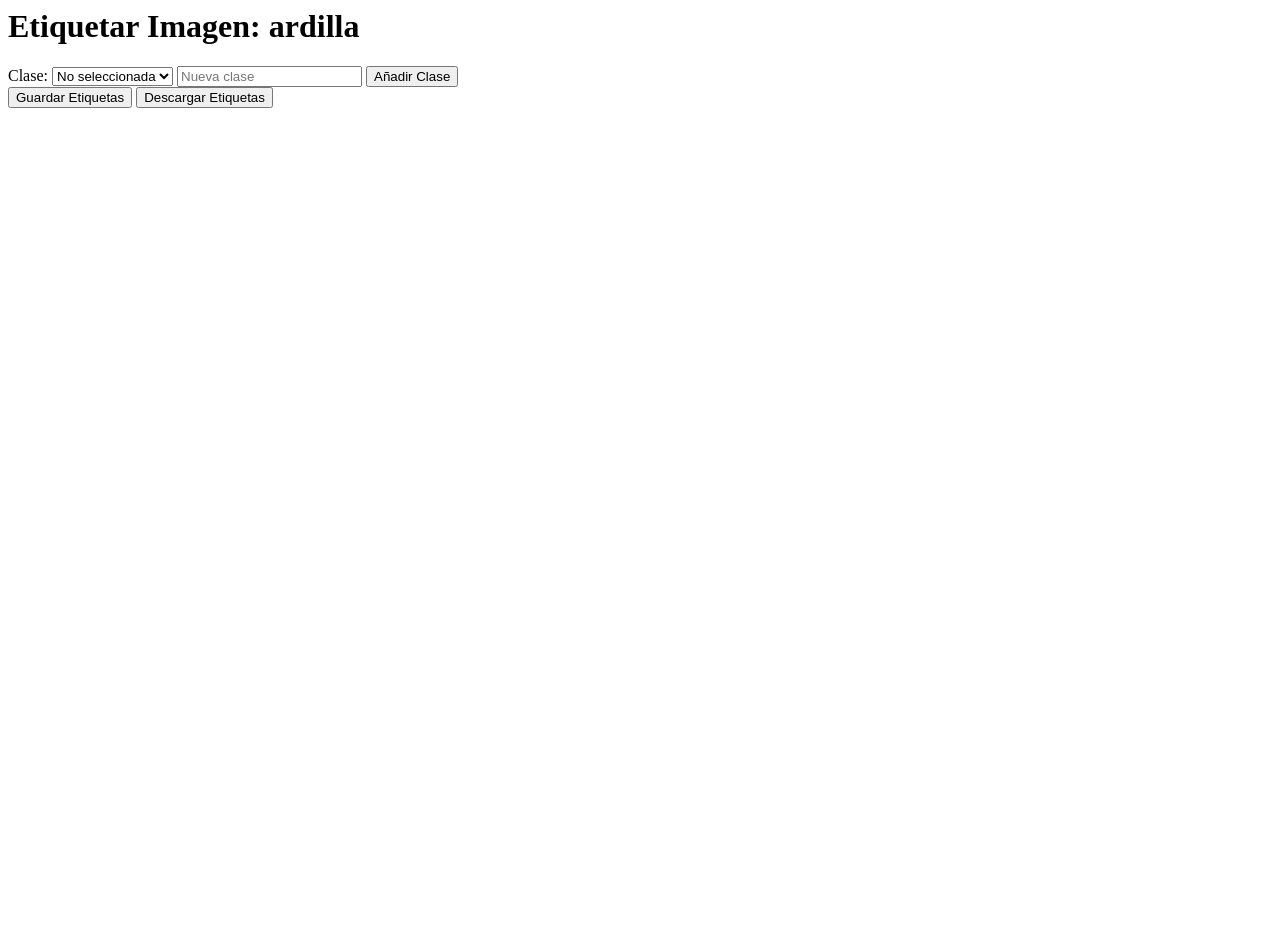
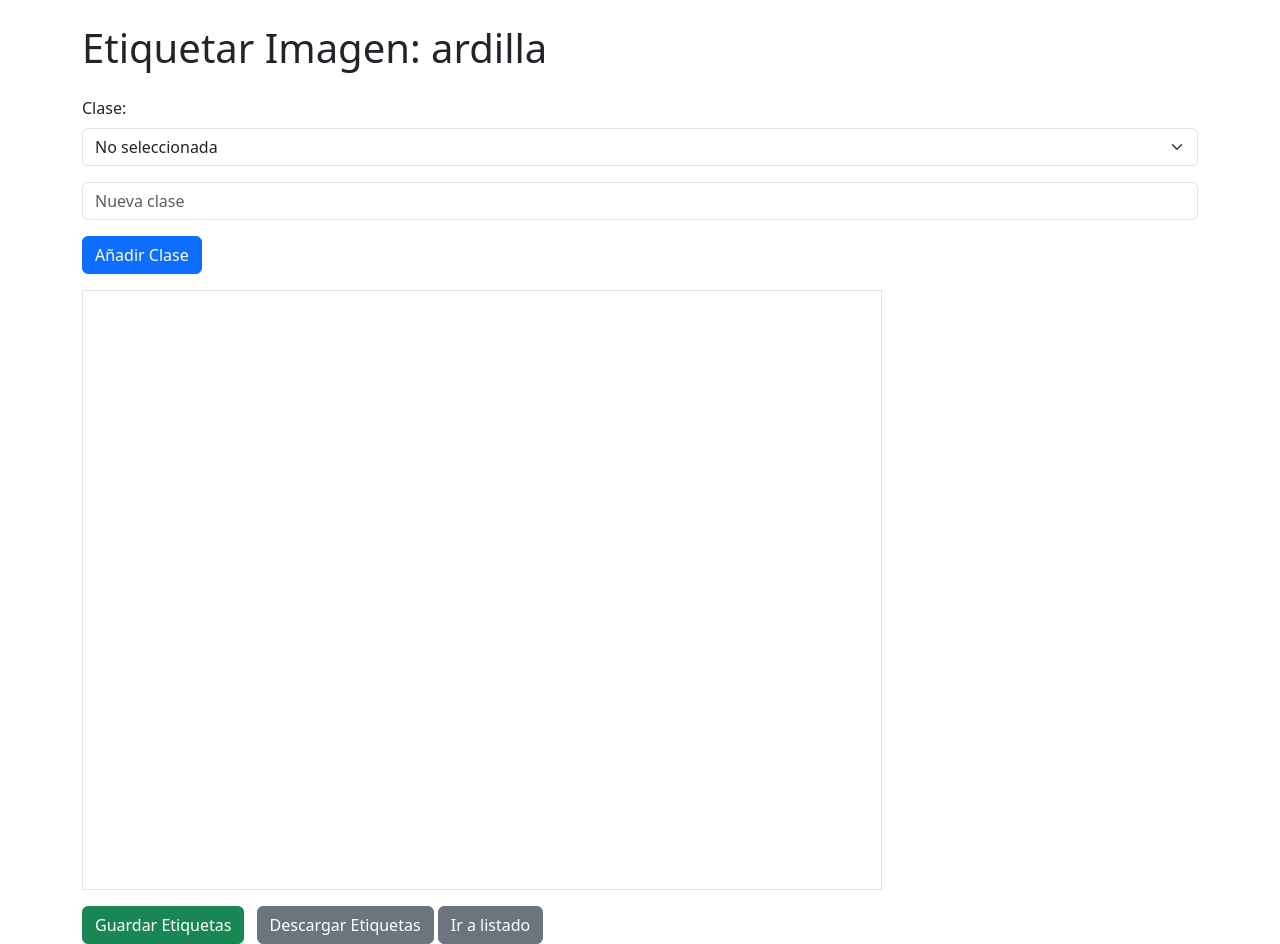
Before and after one commit to pedroporteros/etiquetador_yolo, a Django app: page /label/4/ in a window 1280 px wide. Before the commit the page ends 108 px from the top, so only its background shows below. Run offline with Django 4.2, Linux system fonts and the light colour scheme; data comes from the database, SQL or seed files in the repository; some libraries are stand-ins or nearby versions.

Commit message:
bootstrap added

```diff
--- a/core/settings.py
+++ b/core/settings.py
@@ -121,7 +121,8 @@ USE_TZ = True
 # Static files (CSS, JavaScript, Images)
 # https://docs.djangoproject.com/en/4.2/howto/static-files/
 
-STATIC_URL = 'static/'
+STATIC_URL = '/static/'
+STATICFILES_DIRS = [os.path.join(BASE_DIR, 'static')]
 
 # Default primary key field type
 # https://docs.djangoproject.com/en/4.2/ref/settings/#default-auto-field
--- a/etiquetador_app/templates/etiquetador_app/label_image.html
+++ b/etiquetador_app/templates/etiquetador_app/label_image.html
@@ -11,21 +11,26 @@
 
 {% block content %}
 
-<h1>Etiquetar Imagen: {{ image.name }}</h1>
+<h1 class="mb-4">Etiquetar Imagen: {{ image.name }}</h1>
 
-<label for="classSelector">Clase:</label>
-<select id="classSelector">
+<label for="classSelector" class="form-label">Clase:</label>
+<select id="classSelector" class="form-select mb-3">
     <option value="" disabled selected>No seleccionada</option>
 </select>
-<input type="text" id="newClass" placeholder="Nueva clase" />
-<button id="addClass">Añadir Clase</button>
 
-<div id="container"></div>
-<button id="save">Guardar Etiquetas</button>
-<button id="download">Descargar Etiquetas</button>
+<input type="text" id="newClass" placeholder="Nueva clase" class="form-control mb-3" />
+<button id="addClass" class="btn btn-primary mb-3">Añadir Clase</button>
+
+<div id="container" class="border mb-3" style="width: 800px; height: 600px;"></div>
+
+<button id="save" class="btn btn-success me-2">Guardar Etiquetas</button>
+<button id="download" class="btn btn-secondary">Descargar Etiquetas</button>
+
+<a href="{% url 'etiquetador_app:image_list' %}" class="btn btn-secondary">Ir a listado</a>
 
 <script>
 
+    // Cargar las etiquetas de la imagen
     fetch(`/load_annotations/{{ image.id }}/`)
     .then((response) => response.json())
     .then((data) => {
--- a/etiquetador_app/templates/index.html
+++ b/etiquetador_app/templates/index.html
@@ -1,3 +1,4 @@
+{% load static %}
 <html lang="en">
 <head>
     <meta charset="UTF-8">
@@ -7,15 +8,17 @@
 
     {% csrf_token %}
 
+    <link href="https://cdn.jsdelivr.net/npm/bootstrap@5.3.0-alpha3/dist/css/bootstrap.min.css" rel="stylesheet" integrity="sha384-KK94CHFLLe+nY2dmCWGMq91rCGa5gtU4mk92HdvYe+M/SXH301p5ILy+dN9+nJOZ" crossorigin="anonymous">
+    <script src="https://cdn.jsdelivr.net/npm/bootstrap@5.3.0-alpha3/dist/js/bootstrap.bundle.min.js" integrity="sha384-ENjdO4Dr2bkBIFxQpeoTz1HIcje39Wm4jDKdf19U8gI4ddQ3GYNS7NTKfAdVQSZe" crossorigin="anonymous"></script>
+    <link rel="stylesheet" href="https://cdn.jsdelivr.net/npm/bootstrap-icons@1.10.5/font/bootstrap-icons.css">
+
     {% block styles %}{% endblock %}
     {% block extra_js %}{% endblock %}
 
 </head>
 <body>
-
-    <div class="content ">
+    <div class="container mt-4">
         {% block content %}{% endblock %}
     </div>
-
 </body>
 </html>
```
Also changed, not shown: etiquetador_app/templates/etiquetador_app/list_image.html (+4 -4 lines), etiquetador_app/templates/etiquetador_app/upload_image.html (+5 -3 lines), static/css/styles.css (added, +15 -0 lines).
